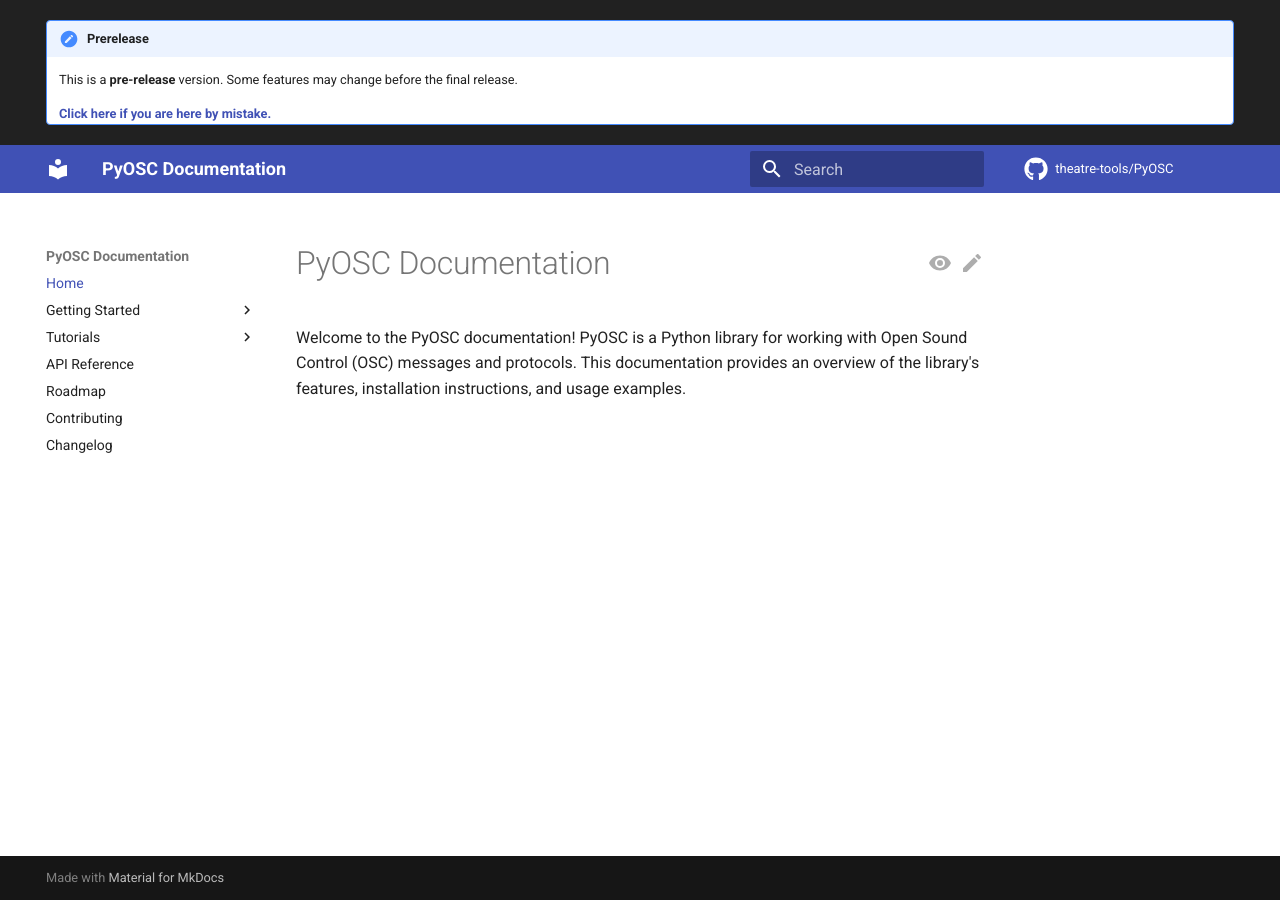
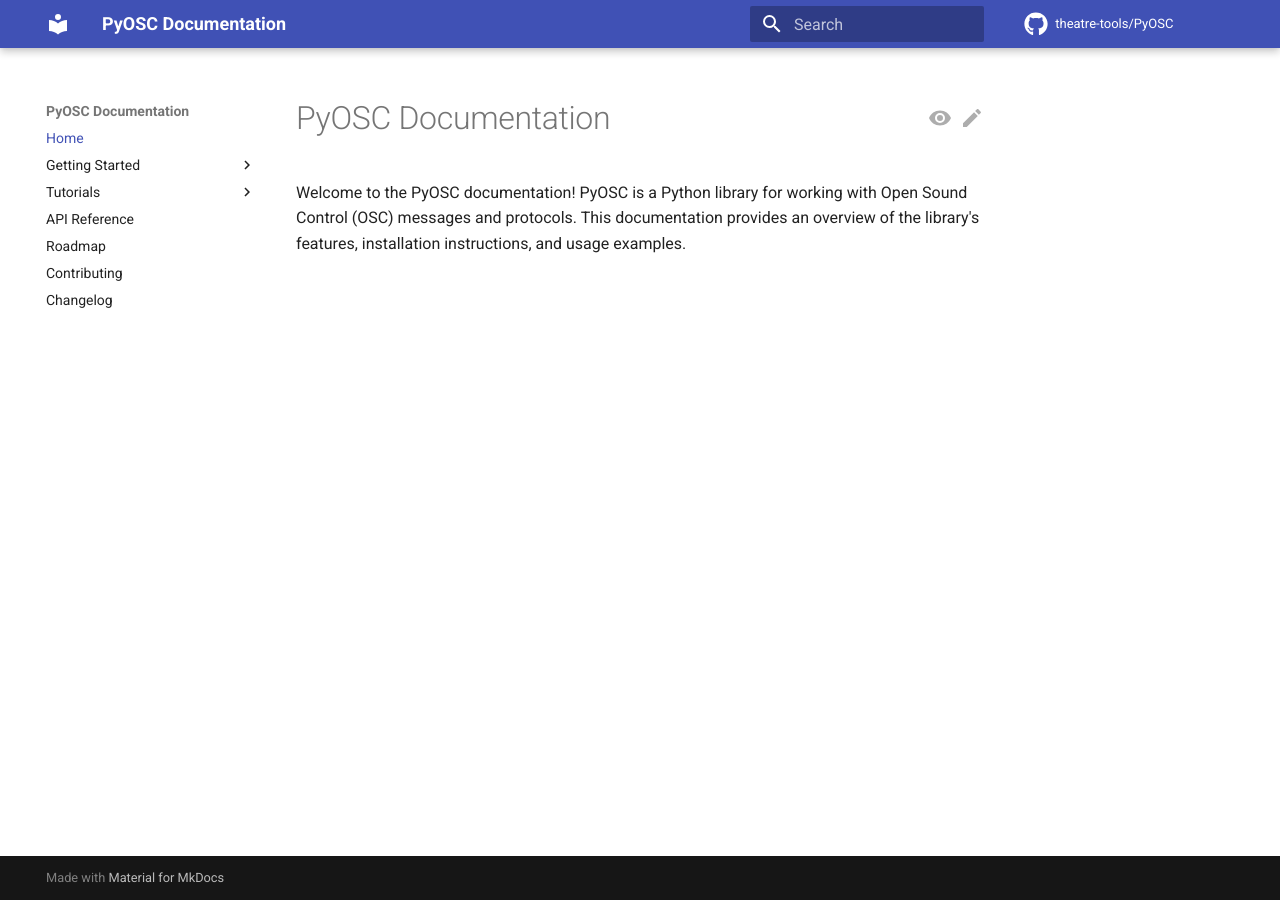
Before and after one commit to Theatre-Tools/PyOSC, an MkDocs documentation site: the page built from docs/index.md, in a window 1280 px wide. Built offline with MkDocs 1.6.1 and Material for MkDocs 9.7.7, drawn with Linux system fonts in a browser that asks for light colours; comment, search, counter and statistics services are not loaded; the version menu is left out.

Commit message:
docs: add pre-release warning functionality and cleanup documentation templates

```diff
--- a/mkdocs.yml
+++ b/mkdocs.yml
@@ -35,7 +35,7 @@
 
 
 extra:
-  pre_release: !ENV [MKDOCS_PRE_RELEASE, false]
+  show_pre_release_warning: !ENV [MKDOCS_SHOW_PRE_RELEASE_WARNING, false]
   version:
     provider: mike
     default: stable
--- a/overrides/main.html
+++ b/overrides/main.html
@@ -1,20 +1 @@
-{% extends "base.html" %}
-
-{% block outdated %}
-You're not viewing the latest version.
-<a href="{{ '../' ~ base_url }}">
-    <strong>Click here to go to latest.</strong>
-</a>
-{% endblock %}
-
-{% if config.extra.pre_release %}
-{% block announce %}
-<div class="admonition note">
-    <p class="admonition-title">Prerelease</p>
-    <p>This is a <strong>pre-release</strong> version. Some features may change before the final release.</p>
-    <a href="{{ '../' ~ base_url }}">
-        <strong>Click here if you are here by mistake.</strong>
-    </a>
-</div>
-{% endblock %}
-{% endif %}
+{% extends "main.jinja" %}
--- /dev/null
+++ b/overrides/main.jinja
@@ -0,0 +1,5 @@
+{% if config.extra.show_pre_release_warning %}
+  {% include "pre-release-warning.jinja" %}
+{% else %}
+  {% include "outdated-warning.jinja" %}
+{% endif %}
--- /dev/null
+++ b/overrides/outdated-warning.jinja
@@ -0,0 +1,5 @@
+{% extends "base.html" %}
+
+{% block outdated %}
+  You are currently viewing <strong>outdated</strong> documentation. For the most up-to-date information, please <strong><a href="{{ '../' ~ base_url }}">refer to the latest release</a></strong>.
+{% endblock %}
--- /dev/null
+++ b/overrides/pre-release-warning.jinja
@@ -0,0 +1,5 @@
+{% extends "base.html" %}
+
+{% block announce %}
+  You are currently viewing <strong>pre-release</strong> documentation. This may contain features that have not yet been packaged. For the most accurate information, please <strong><a href="{{ '../' ~ base_url }}">refer to the latest release</a></strong>.
+{% endblock %}
```
Also changed, not shown: 1 other file.
